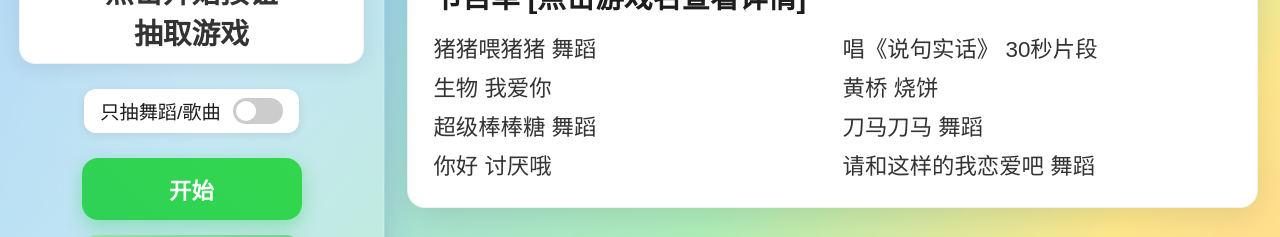
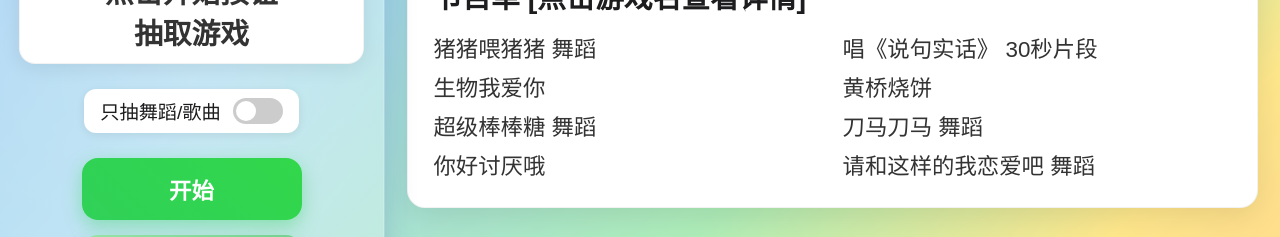
Before and after one commit to erfuzhong/lt, a plain HTML site: page game.html in a window 1280 px wide. Shown: the part 319-556 px from the top of the page. Drawn offline with Linux system fonts and the light colour scheme; no server answers.

Commit message:
Update game.html

```diff
--- a/game.html
+++ b/game.html
@@ -376,13 +376,13 @@
 
     <script>
         const games = [
-            { name: "猪猪喂猪猪\n舞蹈", type: "video", content: "https://lt-25-picture.s3.bitiful.net/ZZ.mp4" },
-            { name: "生物\n我爱你", type: "text", content: "深情亲吻生物课本10秒钟，大声说“我爱学习生物”三遍" },
-            { name: "超级棒棒糖\n舞蹈", type: "video", content: "https://lt-25-picture.s3.bitiful.net/ZZX.mp4" },
-            { name: "你好\n讨厌哦", type: "text", content: "选一个同学一边轻捶Ta一边说“你好讨厌哦”" },
+            { name: "猪猪喂猪猪 舞蹈", type: "video", content: "https://lt-25-picture.s3.bitiful.net/ZZ.mp4" },
+            { name: "生物我爱你", type: "text", content: "深情亲吻生物课本10秒钟，大声说“我爱学习生物”三遍" },
+            { name: "超级棒棒糖 舞蹈", type: "video", content: "https://lt-25-picture.s3.bitiful.net/ZZX.mp4" },
+            { name: "你好讨厌哦", type: "text", content: "选一个同学一边轻捶Ta一边说“你好讨厌哦”" },
             { name: "唱《说句实话》\n30秒片段", type: "video", content: "https://lt-25-picture.s3.bitiful.net/SJSH.mp4" },
-            { name: "黄桥\n烧饼", type: "text", content: "模仿任一老师上课的样子" },
-            { name: "刀马刀马\n舞蹈", type: "video", content: "https://lt-25-picture.s3.bitiful.net/DM.mp4" },
+            { name: "黄桥烧饼", type: "text", content: "模仿任一老师上课的样子" },
+            { name: "刀马刀马 舞蹈", type: "video", content: "https://lt-25-picture.s3.bitiful.net/DM.mp4" },
             { name: "跳舞视频：\nK-pop热舞", type: null },
             { name: "请和这样的我恋爱吧\n舞蹈", type: "video", content: "https://lt-25-picture.s3.bitiful.net/LOVE.mp4" },
             { name: "挑战：闭眼原地\n转圈10圈", type: null },
```
